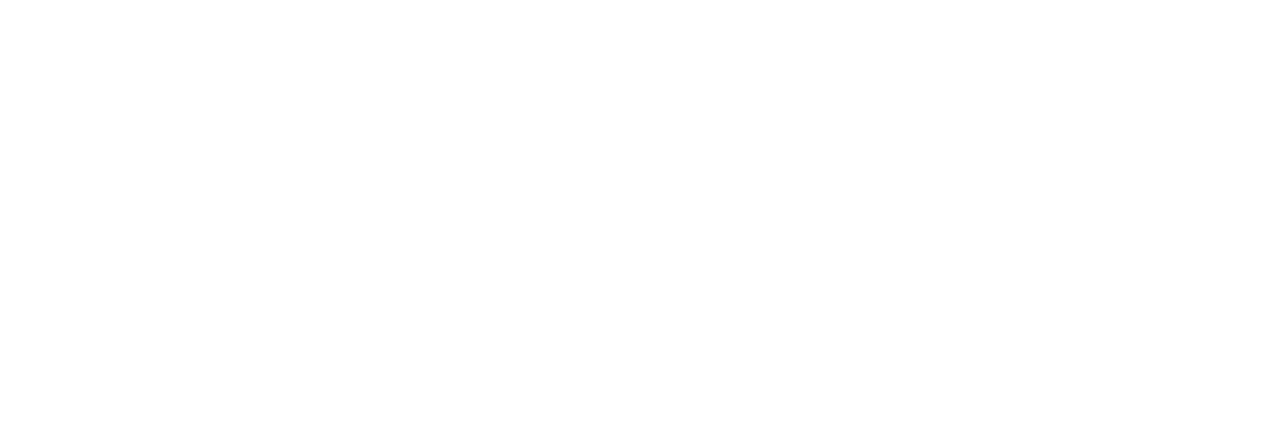
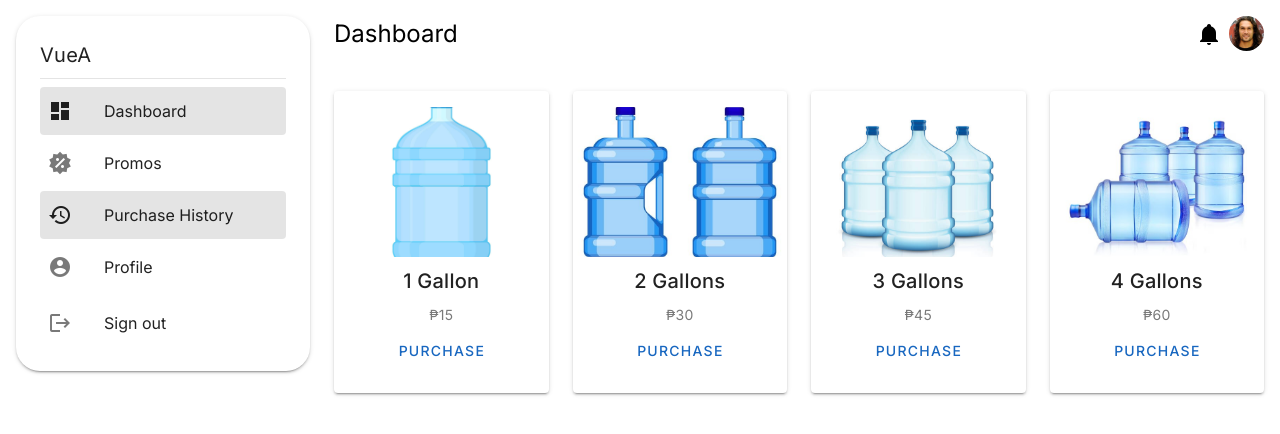
Before and after one commit to carltrillo/aquatech2, a Vue app: page /customer_dashboard in a window 1280 px wide. Before the commit this address had no page. Shown: the top 434 px of the page. Built offline with nearby package versions, Linux system fonts and the light colour scheme.

Commit message:
adding profile dashboard

```diff
--- /dev/null
+++ b/src/views/CustomerView.vue
@@ -0,0 +1,112 @@
+<script setup>
+import userpic from '@/assets/userpic.jpg'
+</script>
+
+<template>
+  <v-responsive>
+    <v-container class="fill-height d-flex justify-center align-center pa-4" fluid>
+      <v-row class="justify-center align-start" style="min-height: 100vh">
+        <v-col cols="12" md="3">
+          <v-card class="pa-4 rounded-xl dashboard-bg fill-height" elevation="2">
+            <v-list nav dense>
+              <v-list-item-title class="text-h6 mb-2">VueA</v-list-item-title>
+              <v-divider class="mb-2"></v-divider>
+              <v-list-item to="#" prepend-icon="mdi-view-dashboard">Dashboard</v-list-item>
+              <v-list-item to="/promo_dashboard" prepend-icon="mdi-sale">Promos</v-list-item>
+              <v-list-item to="#" prepend-icon="mdi-history">Purchase History</v-list-item>
+              <v-list-item to="/profile_dashboard" prepend-icon="mdi-account-circle"
+                >Profile</v-list-item
+              >
+              <v-spacer class="my-2"></v-spacer>
+              <v-list-item prepend-icon="mdi-logout">Sign out</v-list-item>
+            </v-list>
+          </v-card>
+        </v-col>
+
+        <v-col cols="12" md="9">
+          <v-row class="mb-4">
+            <v-col cols="12" class="d-flex justify-space-between align-center">
+              <h2 class="text-h5">Dashboard</h2>
+              <div class="d-flex align-center gap-2">
+                <v-icon>mdi-bell</v-icon>
+                <router-link to="/profile_dashboard">
+                  <v-avatar size="35">
+                    <img
+                      :src="userpic"
+                      alt="User"
+                      style="object-fit: cover; object-position: center; width: 100%; height: 100%"
+                    />
+                  </v-avatar>
+                </router-link>
+              </div>
+            </v-col>
+          </v-row>
+
+          <v-row class="d-flex justify-center align-center">
+            <v-col cols="12" sm="6" md="3">
+              <v-card class="text-center py-4" elevation="2">
+                <v-img src="src\assets\onegallon.jpg" height="150px" cover></v-img>
+                <v-card-title>1 Gallon</v-card-title>
+                <v-card-subtitle>₱15</v-card-subtitle>
+                <v-card-actions>
+                  <v-btn color="primary" block>Purchase</v-btn>
+                </v-card-actions>
+              </v-card>
+            </v-col>
+
+            <v-col cols="12" sm="6" md="3">
+              <v-card class="text-center py-4" elevation="2">
+                <v-img src="src\assets\twogallons.jpg" height="150px" cover></v-img>
+                <v-card-title>2 Gallons</v-card-title>
+                <v-card-subtitle>₱30</v-card-subtitle>
+                <v-card-actions>
+                  <v-btn color="primary" block>Purchase</v-btn>
+                </v-card-actions>
+              </v-card>
+            </v-col>
+
+            <v-col cols="12" sm="6" md="3">
+              <v-card class="text-center py-4" elevation="2">
+                <v-img src="src\assets\threegallons.jpg" height="150px" cover></v-img>
+                <v-card-title>3 Gallons</v-card-title>
+                <v-card-subtitle>₱45</v-card-subtitle>
+                <v-card-actions>
+                  <v-btn color="primary" block>Purchase</v-btn>
+                </v-card-actions>
+              </v-card>
+            </v-col>
+
+            <v-col cols="12" sm="6" md="3">
+              <v-card class="text-center py-4" elevation="2">
+                <v-img src="src\assets\fourgallons.jpg" height="150px" cover></v-img>
+                <v-card-title>4 Gallons</v-card-title>
+                <v-card-subtitle>₱60</v-card-subtitle>
+                <v-card-actions>
+                  <v-btn color="primary" block>Purchase</v-btn>
+                </v-card-actions>
+              </v-card>
+            </v-col>
+          </v-row>
+        </v-col>
+      </v-row>
+    </v-container>
+  </v-responsive>
+</template>
+
+<style scoped>
+@import url('https://fonts.googleapis.com/css2?family=Inter:wght@400;500;600;700&display=swap');
+
+* {
+  font-family: 'Inter', sans-serif;
+  box-sizing: border-box;
+}
+
+.dashboard-bg {
+  background: url('/src\assets\bg-water.jpg') no-repeat center center;
+  background-size: cover;
+}
+
+.gap-2 > * + * {
+  margin-left: 8px;
+}
+</style>
--- /dev/null
+++ b/src/views/ProfileView.vue
@@ -0,0 +1,111 @@
+<script setup>
+import userpic from '@/assets/userpic.jpg'
+</script>
+
+<template>
+  <v-responsive>
+    <v-container class="fill-height d-flex justify-center align-center pa-4" fluid>
+      <v-row class="justify-center align-start" style="min-height: 100vh">
+        <!-- Sidebar (unchanged) -->
+        <v-col cols="12" md="3">
+          <v-card class="pa-4 rounded-xl dashboard-bg fill-height" elevation="2">
+            <v-list nav dense>
+              <v-list-item-title class="text-h6 mb-2">VueA</v-list-item-title>
+              <v-divider class="mb-2"></v-divider>
+              <v-list-item to="/customer_dashboard" prepend-icon="mdi-view-dashboard"
+                >Dashboard</v-list-item
+              >
+              <v-list-item to="/promo_dashboard" prepend-icon="mdi-sale">Promos</v-list-item>
+              <v-list-item to="#" prepend-icon="mdi-history">Purchase History</v-list-item>
+              <v-list-item to="#" prepend-icon="mdi-account-circle">Profile</v-list-item>
+              <v-spacer class="my-2"></v-spacer>
+              <v-list-item prepend-icon="mdi-logout">Sign out</v-list-item>
+            </v-list>
+          </v-card>
+        </v-col>
+
+        <!-- Main Content -->
+        <v-col cols="12" md="9">
+          <v-row class="mb-4">
+            <v-col cols="12" class="d-flex justify-space-between align-center">
+              <h2 class="text-h5">Profile</h2>
+              <div class="d-flex align-center gap-2">
+                <v-icon>mdi-bell</v-icon>
+                <router-link to="/profile_dashboard">
+                  <v-avatar size="35">
+                    <img
+                      :src="userpic"
+                      alt="User"
+                      style="object-fit: cover; object-position: center; width: 100%; height: 100%"
+                    />
+                  </v-avatar>
+                </router-link>
+              </div>
+            </v-col>
+          </v-row>
+
+          <!-- Profile Dashboard Starts Here -->
+          <v-card class="rounded-xl pa-6" elevation="2">
+            <v-row>
+              <!-- Profile Section -->
+              <v-col cols="12" md="4" class="text-center">
+                <v-avatar size="100" class="mb-4">
+                  <img
+                    :src="userpic"
+                    alt="Profile Picture"
+                    style="object-fit: cover; object-position: center; width: 100%; height: 100%"
+                  />
+                </v-avatar>
+                <h3 class="text-h6 mb-1">User</h3>
+                <p class="text-caption mb-4">Regular Customer</p>
+
+                <div class="d-flex justify-center mt-4 gap-2">
+                  <v-btn variant="outlined" color="primary" size="small">Edit Profile</v-btn>
+                </div>
+              </v-col>
+
+              <!-- Graph / Statistics Section -->
+              <v-col cols="12" md="8">
+                <v-row>
+                  <v-col cols="4" class="text-center mt-10">
+                    <h4 class="text-h5 font-weight-bold d-flex justify-center mt-10">5</h4>
+                    <p class="text-caption d-flex justify-center">Total Purchase</p>
+                  </v-col>
+                  <v-col cols="4" class="text-center mt-10">
+                    <h4 class="text-h5 font-weight-bold d-flex justify-center mt-10">₱100</h4>
+                    <p class="text-caption d-flex justify-center">Money Saved</p>
+                  </v-col>
+                </v-row>
+              </v-col>
+            </v-row>
+          </v-card>
+        </v-col>
+      </v-row>
+    </v-container>
+  </v-responsive>
+</template>
+
+<style scoped>
+@import url('https://fonts.googleapis.com/css2?family=Inter:wght@400;500;600;700&display=swap');
+
+* {
+  font-family: 'Inter', sans-serif;
+  box-sizing: border-box;
+}
+
+.dashboard-bg {
+  background: url('/src/assets/bg-water.jpg') no-repeat center center;
+  background-size: cover;
+}
+
+.gap-2 > * + * {
+  margin-left: 8px;
+}
+
+/* Fake Chart Background */
+.graph-placeholder {
+  height: 200px;
+  background: linear-gradient(135deg, #e0e7ff 0%, #f9fafb 100%);
+  border-radius: 16px;
+}
+</style>
--- a/src/views/CustomView.vue
+++ b/src/views/PromoView.vue
@@ -1,5 +1,5 @@
 <script setup>
-// No logic required yet for the static dashboard
+import userpic from '@/assets/userpic.jpg'
 </script>
 
 <template>
@@ -7,13 +7,18 @@
     <v-container class="fill-height d-flex justify-center align-center pa-4" fluid>
       <v-row class="justify-center align-start" style="min-height: 100vh">
         <v-col cols="12" md="3">
-          <v-card class="pa-4 rounded-xl dashboard-bg" elevation="2">
+          <v-card class="pa-4 rounded-xl dashboard-bg fill-height" elevation="2">
             <v-list nav dense>
               <v-list-item-title class="text-h6 mb-2">VueA</v-list-item-title>
               <v-divider class="mb-2"></v-divider>
-              <v-list-item to="#" prepend-icon="mdi-view-dashboard">Dashboard</v-list-item>
-              <v-list-item to="#" prepend-icon="mdi-view-promos">Promos</v-list-item>
-              <v-list-item to="#" prepend-icon="mdi-avatar-view">Profile</v-list-item>
+              <v-list-item to="/customer_dashboard" prepend-icon="mdi-view-dashboard"
+                >Dashboard</v-list-item
+              >
+              <v-list-item to="#" prepend-icon="mdi-sale">Promos</v-list-item>
+              <v-list-item to="#" prepend-icon="mdi-history">Purchase History</v-list-item>
+              <v-list-item to="/profile_dashboard" prepend-icon="mdi-account-circle"
+                >Profile</v-list-item
+              >
               <v-spacer class="my-2"></v-spacer>
               <v-list-item prepend-icon="mdi-logout">Sign out</v-list-item>
             </v-list>
@@ -23,12 +28,18 @@
         <v-col cols="12" md="9">
           <v-row class="mb-4">
             <v-col cols="12" class="d-flex justify-space-between align-center">
-              <h2 class="text-h5">Dashboard</h2>
+              <h2 class="text-h5">Promos</h2>
               <div class="d-flex align-center gap-2">
                 <v-icon>mdi-bell</v-icon>
-                <v-avatar size="35">
-                  <img src="https://randomuser.me/api/portraits/women/1.jpg" alt="User" />
-                </v-avatar>
+                <router-link to="/profile_dashboard">
+                  <v-avatar size="35">
+                    <img
+                      :src="userpic"
+                      alt="User"
+                      style="object-fit: cover; object-position: center; width: 100%; height: 100%"
+                    />
+                  </v-avatar>
+                </router-link>
               </div>
             </v-col>
           </v-row>
@@ -36,20 +47,9 @@
           <v-row class="d-flex justify-center align-center">
             <v-col cols="12" sm="6" md="3">
               <v-card class="text-center py-4" elevation="2">
-                <v-img src="src\assets\onegallon.jpg" height="150px" cover></v-img>
-                <v-card-title>1 Gallon</v-card-title>
-                <v-card-subtitle>₱15</v-card-subtitle>
-                <v-card-actions>
-                  <v-btn color="primary" block>Purchase</v-btn>
-                </v-card-actions>
-              </v-card>
-            </v-col>
-
-            <v-col cols="12" sm="6" md="3">
-              <v-card class="text-center py-4" elevation="2">
                 <v-img src="src\assets\twogallons.jpg" height="150px" cover></v-img>
-                <v-card-title>2 Gallons</v-card-title>
-                <v-card-subtitle>₱30</v-card-subtitle>
+                <v-card-title>1 + 1 Gallons</v-card-title>
+                <v-card-subtitle>₱25</v-card-subtitle>
                 <v-card-actions>
                   <v-btn color="primary" block>Purchase</v-btn>
                 </v-card-actions>
@@ -59,8 +59,8 @@
             <v-col cols="12" sm="6" md="3">
               <v-card class="text-center py-4" elevation="2">
                 <v-img src="src\assets\threegallons.jpg" height="150px" cover></v-img>
-                <v-card-title>3 Gallons</v-card-title>
-                <v-card-subtitle>₱45</v-card-subtitle>
+                <v-card-title>2 + 1 Gallons</v-card-title>
+                <v-card-subtitle>₱40</v-card-subtitle>
                 <v-card-actions>
                   <v-btn color="primary" block>Purchase</v-btn>
                 </v-card-actions>
@@ -70,8 +70,19 @@
             <v-col cols="12" sm="6" md="3">
               <v-card class="text-center py-4" elevation="2">
                 <v-img src="src\assets\fourgallons.jpg" height="150px" cover></v-img>
-                <v-card-title>4 Gallons</v-card-title>
-                <v-card-subtitle>₱60</v-card-subtitle>
+                <v-card-title>2 + 2 Gallons</v-card-title>
+                <v-card-subtitle>₱50</v-card-subtitle>
+                <v-card-actions>
+                  <v-btn color="primary" block>Purchase</v-btn>
+                </v-card-actions>
+              </v-card>
+            </v-col>
+
+            <v-col cols="12" sm="6" md="3">
+              <v-card class="text-center py-4" elevation="2">
+                <v-img src="src\assets\fivegallons.jpg" height="150px" cover></v-img>
+                <v-card-title>3 + 2 Gallons</v-card-title>
+                <v-card-subtitle>₱65</v-card-subtitle>
                 <v-card-actions>
                   <v-btn color="primary" block>Purchase</v-btn>
                 </v-card-actions>
```
Also changed, not shown: src/router/index.js (+16 -4 lines), src/assets/logo.svg (deleted), src/assets/userpic.jpg (added), src/views/HistoryView.vue (added).
